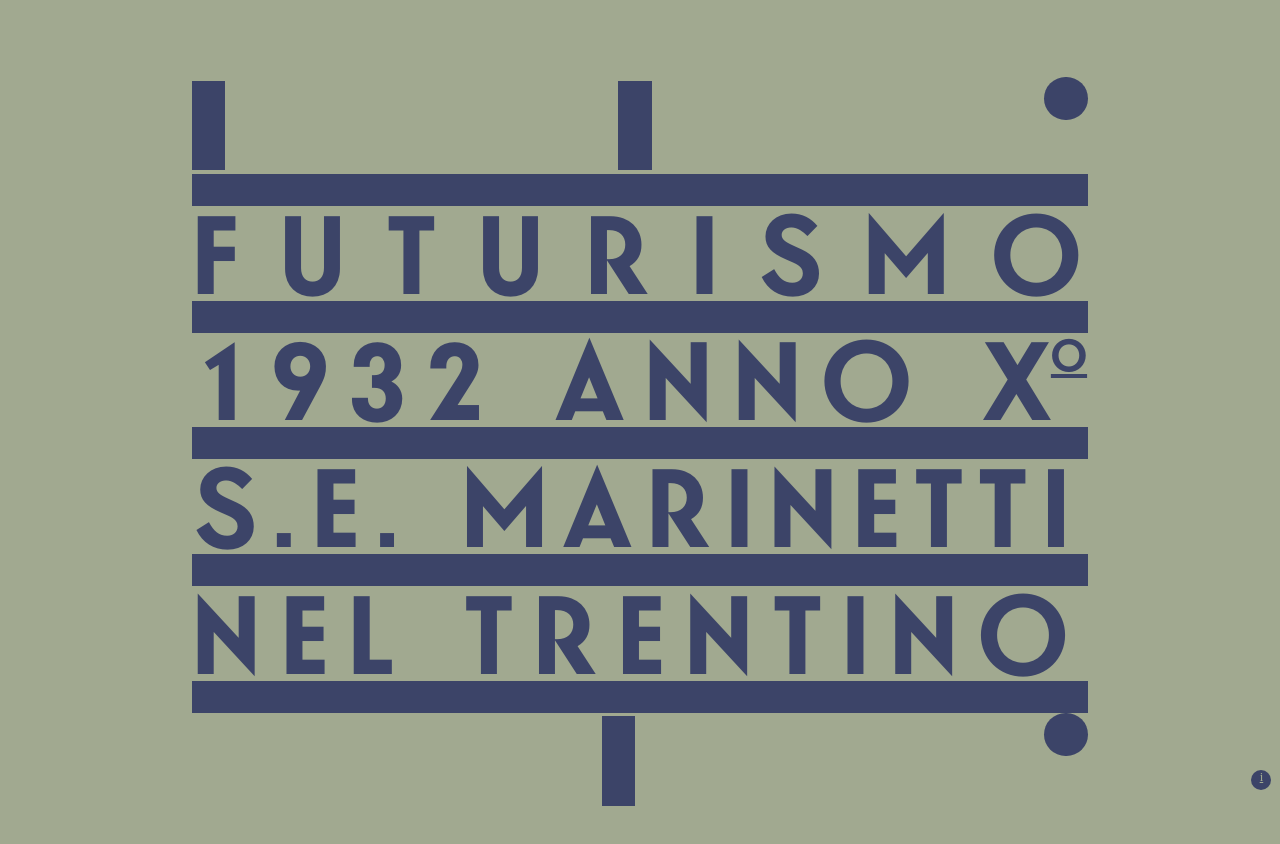
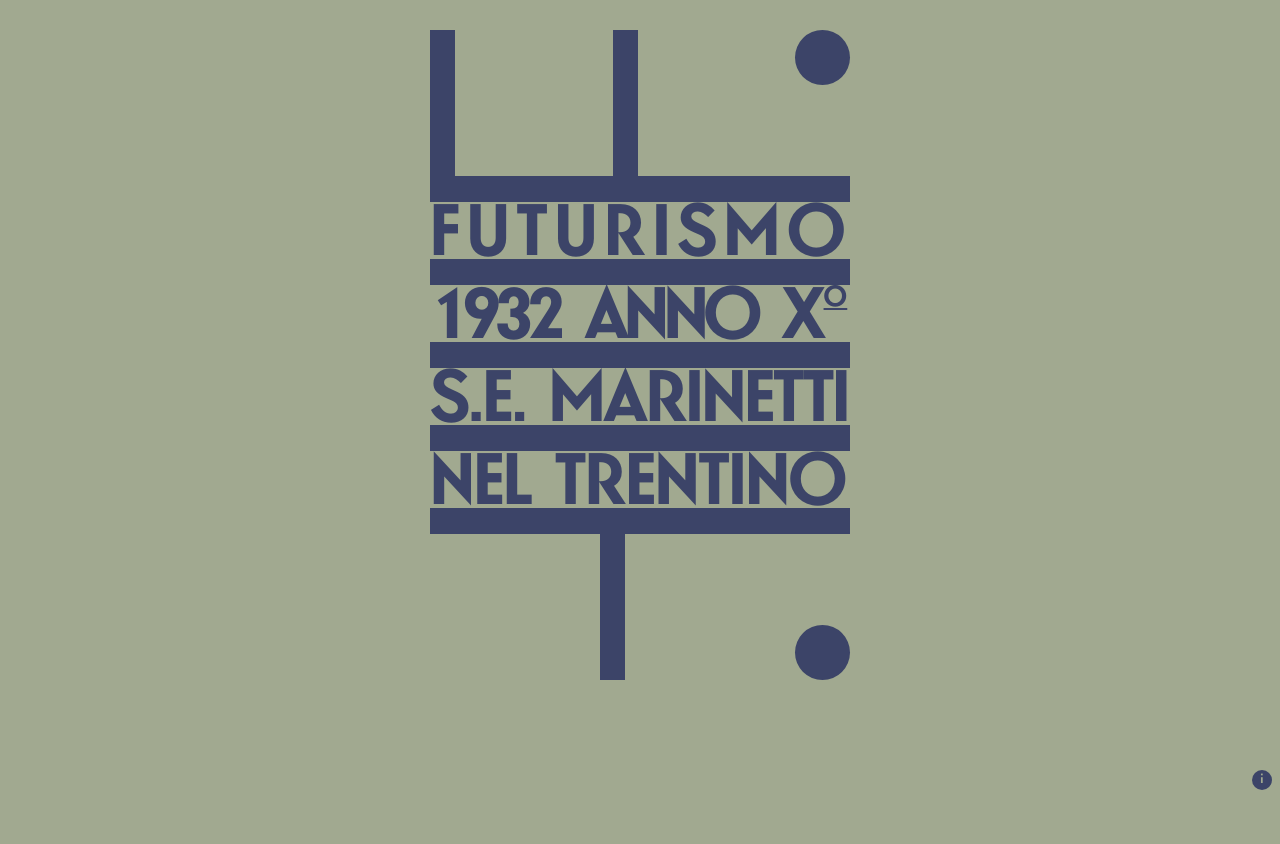
Before and after one commit to al1s/Futurismo, a plain HTML site: page index.html in a window 1280 px wide. After the commit the page ends 800 px from the top, so only its background shows below. Drawn offline with Linux system fonts and the light colour scheme.

Commit message:
Make design flexible till 600px, further - constant

```diff
--- a/futur.css
+++ b/futur.css
@@ -2,42 +2,46 @@
 /*------- note.css -------*/
 .note {
   width: 70%;
-  margin: 6vw auto;
+  margin: 4vw auto;
 }
 .note__text {
-  margin: -1.2vw 0 -2.5vw;
+  margin: -2.333vw 0 -3.667vw;
   text-align: center;
   font-family: Battling;
-  font-size: 8vw;
+  font-size: 11.167vw;
   text-transform: uppercase;
   color: #3C4468;
 }
 .note__text_spacing-1st-line {
-  letter-spacing: 0.41em;
+  letter-spacing: 0.1em;
 }
 .note__text_spacing-2nd-line {
-  letter-spacing: 0.2em;
+  letter-spacing: -0.075em;
+  word-spacing: 0.14em;
 }
 .note__text_spacing-3d-line {
-  letter-spacing: 0.15em;
+  letter-spacing: -0.03em;
+  word-spacing: 0.07em;
 }
 .note__text_spacing-4th-line {
-  letter-spacing: 0.1978em;
+  letter-spacing: -0.02em;
+  word-spacing: 0.07em;
+}
+.note__text-super {
+  margin: 0 0 0 0.1em;
+  vertical-align: 1.2em;
+  font-size: 0.4em;
+  text-decoration: underline;
+  letter-spacing: 0.01em;
 }
 .note__ruler {
   background-color: #3C4468;
   border: 0px;
   width: 100%;
-  height: 2.5vw;
-}
-.note__text-super {
-  margin: 0 0 0 -0.5em;
-  vertical-align: 1.2em;
-  font-size: 0.4em;
-  text-decoration: underline;
-  letter-spacing: 0.01em;
+  height: 4.33vw;
 }
 .note__copyright,
+.note__copyright>a,
 .note__copyright>a:link,
 .note__copyright>a:visited {
   margin: -1.2vw 0 -2.5vw;
@@ -46,6 +50,30 @@
   font-size: 3vw;
   color: #3C4468;
 }
+/*------- decoration.css -------*/
+.decoration {
+  display: flex;
+  justify-content: space-between;
+}
+.decoration__vertical-bar {
+  flex: 0 0 4.167vw;
+  height: 24.333vw;
+  background-color: #3C4468;
+}
+.decoration__circle-top {
+  flex: 0 0 9.167vw;
+  height: 9.167vw;
+  border-radius: 50%;
+  background-color: #3C4468;
+}
+.decoration__circle-bottom {
+  flex: 0 0 9.167vw;
+  height: 9.167vw;
+  border-radius: 50%;
+  background-color: #3C4468;
+  align-self: flex-end;
+  }
+.decoration__empty-placeholder{}
 
 /*------- footer.css -------*/
 .footer {
@@ -60,31 +88,41 @@
   border-radius: 50%;
   background-color: #3C4468;
   font-size: 0.8em;
+  font-family: Battling;
+  text-decoration: none;
   text-align: center;
-  vertical-align: middle;
+  vertical-align: baseline;
 }
 .footer__link:link, .footer__link:visited {
   color: #A1A990;
 }
 
-/*------- decoration.css -------*/
-.decoration {
-  display: flex;
-  justify-content: space-between;
+@media screen and (min-width: 600px) {
+  .note {
+    margin: 30px auto;
+    width: 420px;
+  }
+  .note__text {
+    margin: -14px 0 -22px;
+    font-size: 67px;
+    text-align: left;
+  }
+  .note__ruler {
+    height: 26px;
+  }
+  .decoration__vertical-bar {
+    flex: 0 0 25px;
+    height: 146px;
+  }
+  .decoration__circle-top {
+    flex: 0 0 55px;
+    height: 55px;
+  }
+  .decoration__circle-bottom {
+    flex: 0 0 55px;
+    height: 55px;
+  }
 }
-.decoration__vertical-bar {
-  flex: 0 0 2.6vw;
-  margin: 0.3vw 0;
-  height: 7.0vw;
-  background-color: #3C4468;
-}
-.decoration__circle {
-  flex: 0 0 3.4vw;
-  height: 3.4vw;
-  border-radius: 50%;
-  background-color: #3C4468;
-}
-.decoration__empty-placeholder{}
 /*------- CSS Main end  -------*/
 
 /** {
@@ -100,6 +138,11 @@ html {
 }
 body {
   background-color: #A1A990;
+/*  background-image: url("https://d35fkdjhhgt99.cloudfront.net/static/use-media-items/32/31824/full-1134x1394/56701ccf/trentino_1932.png?resolution=0");
+  background-position: center top;
+  background-repeat: no-repeat;
+  background-size: contain;
+  background-size: 600px;*/
 }
 /*------- CSS Reset start -------*/
 body, div, p, hr {
--- a/index.html
+++ b/index.html
@@ -6,37 +6,35 @@
 	<title>New_order_movement_copy</title>
 </head>
  <body translate="no">
-
-  <!--
+<!--
   add header and footer strings;
   +make letter-spacing to align all strings to 100%;
   make superscript dash more bold;
-
 -->
-
+<body>
   <div class="note">
     <div class="decoration">
       <div class="decoration__vertical-bar"></div>
       <div class="decoration__vertical-bar"></div>
-      <div class="decoration__circle"></div>
+      <div class="decoration__circle-top"></div>
     </div>
-    <hr class="note__ruler">
+    <hr class="note__ruler"/>
     <p class="note__text note__text_spacing-1st-line">Futurismo</p>
-    <hr class="note__ruler">
+    <hr class="note__ruler"/>
     <p class="note__text note__text_spacing-2nd-line">1932 Anno X<span class="note__text-super">o</span></p>
-    <hr class="note__ruler">
+    <hr class="note__ruler"/>
     <p class="note__text note__text_spacing-3d-line">S.E. Marinetti</p>
-    <hr class="note__ruler">
+    <hr class="note__ruler"/>
     <p class="note__text note__text_spacing-4th-line">Nel Trentino</p>
-    <hr class="note__ruler">
+    <hr class="note__ruler"/>
     <div class="decoration">
       <div class="decoration__empty-placeholder"></div>
       <div class="decoration__vertical-bar"></div>
-      <div class="decoration__circle"></div>
+      <div class="decoration__circle-bottom"></div>
     </div>
   </div>
   <footer class="footer">
     <a href="about.html" class="footer__link">i</a>
   </footer>
- </body>
+</body>
 </html>
```
